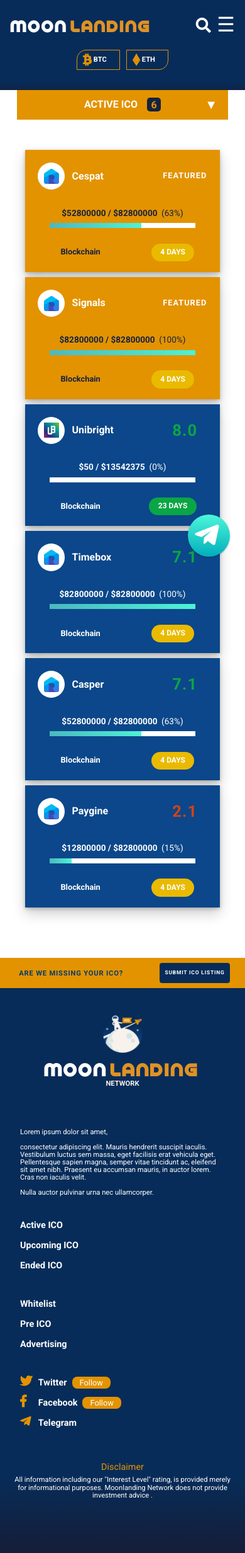
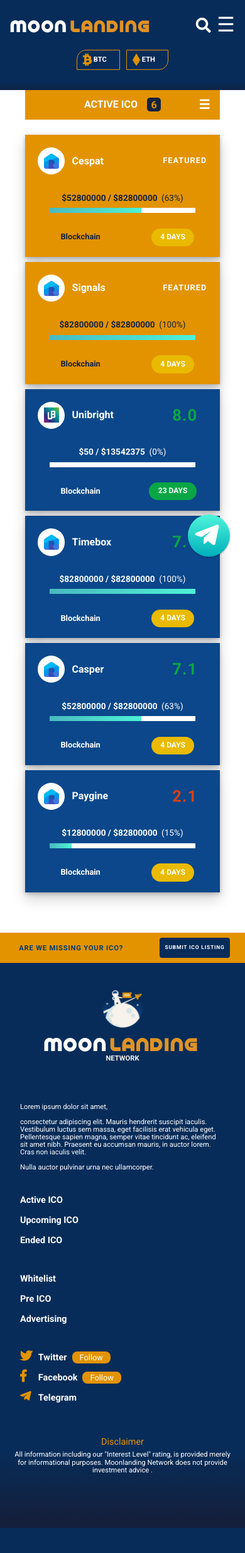
Before and after one commit to moonlandingnetwork/moonlandingnetwork.github.io, a Jekyll site: the page built from activeico.html, in a window 390 px wide. Shown: the whole page at 63% size. Built offline with Jekyll 4.4.1, drawn with Linux system fonts in a browser that asks for light colours; cached includes are drawn as plain includes; nearby versions of some CDN libraries; comment, search, counter and statistics services are not loaded; after the commit the page ends 2426 px from its top, so only the background shows below that.

Commit message:
Layout Revision

```diff
--- a/css/style.css
+++ b/css/style.css
@@ -2865,10 +2865,7 @@ footer{
     }
     /*ICO Table */
     .ico-table{
-        margin: 2.5rem 1.5rem 2rem;
-    }
-    .ico-nav{
-        margin:  0 0.7rem;
+        margin: 1rem 1.5rem;
     }
     .ico-nav ul{
         flex-direction: column;
@@ -2885,7 +2882,7 @@ footer{
 
     }
     .ico-nav li.active::after{
-        content: "▼";
+        content: "☰";
         font-size: 1.25rem;
         position: absolute;
         right: 5%;
@@ -2969,7 +2966,7 @@ footer{
 }
 @media (max-width: 380px){
     .ico-table{
-        margin: 2.5rem 1rem 2rem;
+        margin: 1rem 1rem;
     }
     .ico-project-name h5{
         font-size: 0.9rem;
```
